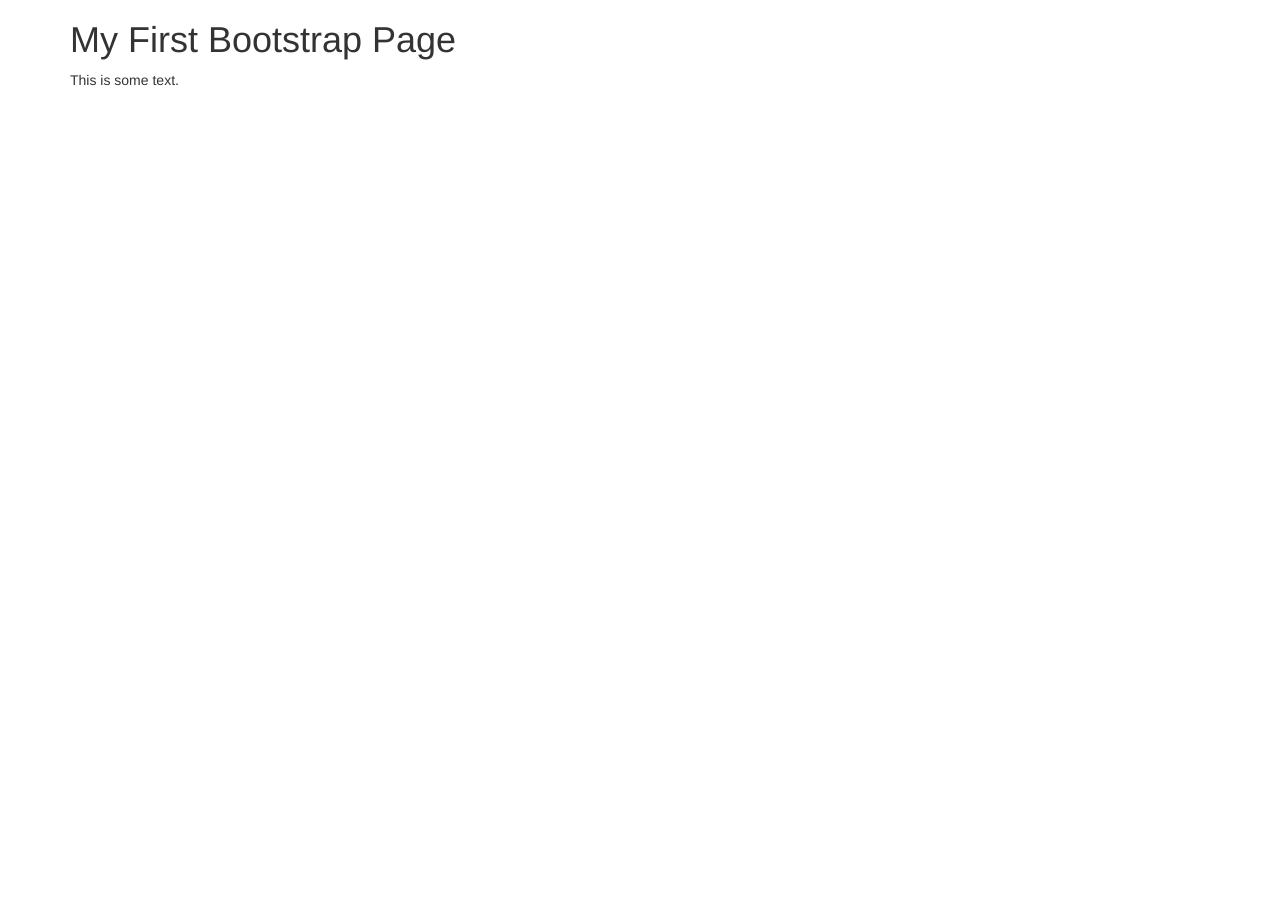
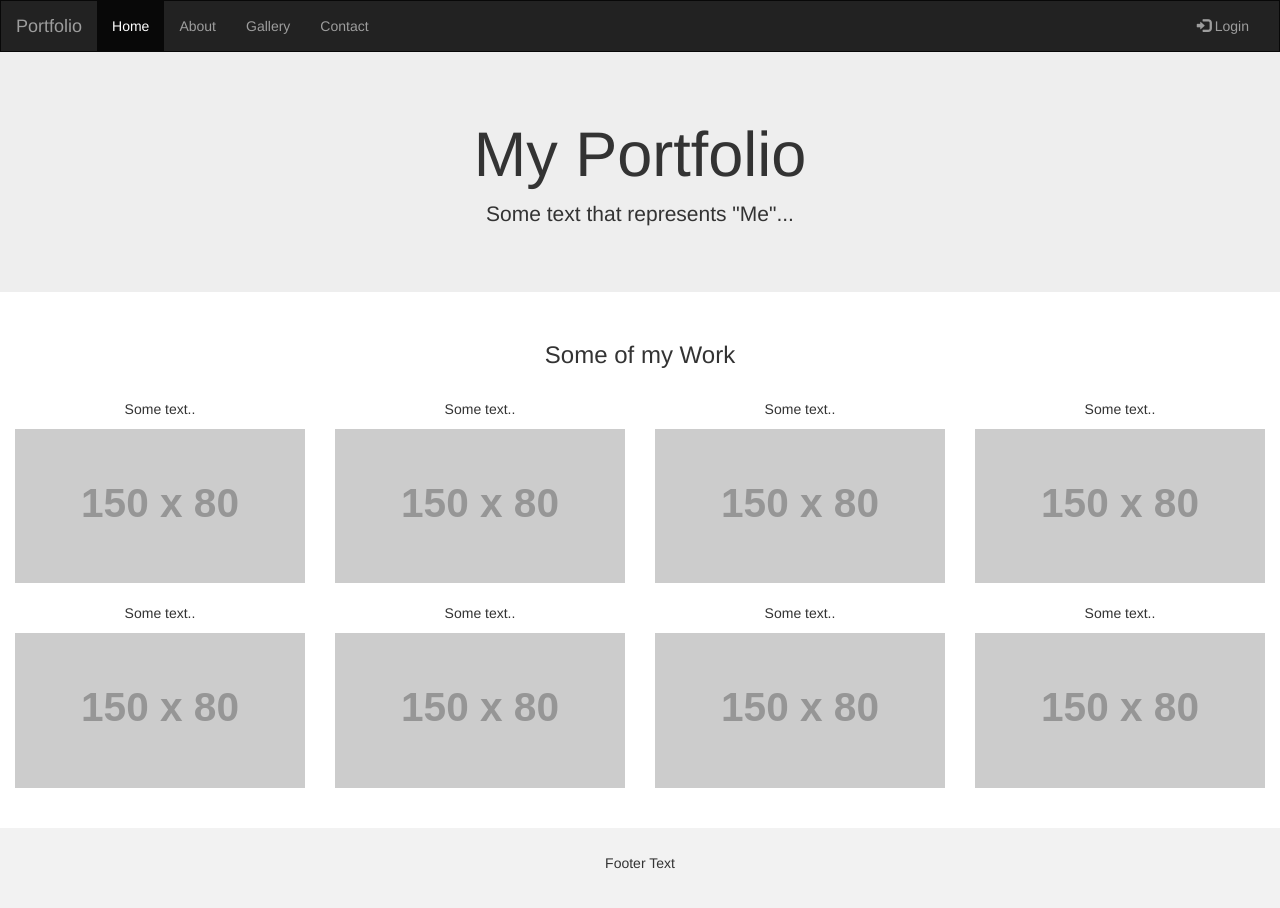
Before and after one commit to Pumaverse/pumaverse.github.io, a plain HTML site: page index.html in a window 1280 px wide. Before the commit the page ends 800 px from the top, so only its background shows below. Drawn offline with nearby package versions, Linux system fonts and the light colour scheme; placeholder pictures from the web are drawn by us.

Commit message:
Bootstrap Template
Added a template for the site

```diff
--- a/index.html
+++ b/index.html
@@ -2,20 +2,104 @@
 <html lang="en">
 <head>
   <title>Bootstrap Example</title>
-
   <meta charset="utf-8">
   <meta name="viewport" content="width=device-width, initial-scale=1">
-
   <link rel="stylesheet" href="https://maxcdn.bootstrapcdn.com/bootstrap/3.4.1/css/bootstrap.min.css">
   <script src="https://ajax.googleapis.com/ajax/libs/jquery/3.5.1/jquery.min.js"></script>
   <script src="https://maxcdn.bootstrapcdn.com/bootstrap/3.4.1/js/bootstrap.min.js"></script>
+  <style>
+    /* Remove the navbar's default margin-bottom and rounded borders */
+    .navbar {
+      margin-bottom: 0;
+      border-radius: 0;
+    }
+
+    /* Add a gray background color and some padding to the footer */
+    footer {
+      background-color: #f2f2f2;
+      padding: 25px;
+    }
+  </style>
 </head>
 <body>
 
-  <div class="container">
-    <h1>My First Bootstrap Page</h1>
-    <p>This is some text.</p>
+<nav class="navbar navbar-inverse">
+  <div class="container-fluid">
+    <div class="navbar-header">
+      <button type="button" class="navbar-toggle" data-toggle="collapse" data-target="#myNavbar">
+        <span class="icon-bar"></span>
+        <span class="icon-bar"></span>
+        <span class="icon-bar"></span>
+      </button>
+      <a class="navbar-brand" href="#">Portfolio</a>
+    </div>
+    <div class="collapse navbar-collapse" id="myNavbar">
+      <ul class="nav navbar-nav">
+        <li class="active"><a href="#">Home</a></li>
+        <li><a href="#">About</a></li>
+        <li><a href="#">Gallery</a></li>
+        <li><a href="#">Contact</a></li>
+      </ul>
+      <ul class="nav navbar-nav navbar-right">
+        <li><a href="#"><span class="glyphicon glyphicon-log-in"></span> Login</a></li>
+      </ul>
+    </div>
   </div>
+</nav>
+
+<div class="jumbotron">
+  <div class="container text-center">
+    <h1>My Portfolio</h1>
+    <p>Some text that represents "Me"...</p>
+  </div>
+</div>
+
+<div class="container-fluid bg-3 text-center">
+  <h3>Some of my Work</h3><br>
+  <div class="row">
+    <div class="col-sm-3">
+      <p>Some text..</p>
+      <img src="https://placehold.it/150x80?text=IMAGE" class="img-responsive" style="width:100%" alt="Image">
+    </div>
+    <div class="col-sm-3">
+      <p>Some text..</p>
+      <img src="https://placehold.it/150x80?text=IMAGE" class="img-responsive" style="width:100%" alt="Image">
+    </div>
+    <div class="col-sm-3">
+      <p>Some text..</p>
+      <img src="https://placehold.it/150x80?text=IMAGE" class="img-responsive" style="width:100%" alt="Image">
+    </div>
+    <div class="col-sm-3">
+      <p>Some text..</p>
+      <img src="https://placehold.it/150x80?text=IMAGE" class="img-responsive" style="width:100%" alt="Image">
+    </div>
+  </div>
+</div><br>
+
+<div class="container-fluid bg-3 text-center">
+  <div class="row">
+    <div class="col-sm-3">
+      <p>Some text..</p>
+      <img src="https://placehold.it/150x80?text=IMAGE" class="img-responsive" style="width:100%" alt="Image">
+    </div>
+    <div class="col-sm-3">
+      <p>Some text..</p>
+      <img src="https://placehold.it/150x80?text=IMAGE" class="img-responsive" style="width:100%" alt="Image">
+    </div>
+    <div class="col-sm-3">
+      <p>Some text..</p>
+      <img src="https://placehold.it/150x80?text=IMAGE" class="img-responsive" style="width:100%" alt="Image">
+    </div>
+    <div class="col-sm-3">
+      <p>Some text..</p>
+      <img src="https://placehold.it/150x80?text=IMAGE" class="img-responsive" style="width:100%" alt="Image">
+    </div>
+  </div>
+</div><br><br>
+
+<footer class="container-fluid text-center">
+  <p>Footer Text</p>
+</footer>
 
 </body>
 </html>
```
